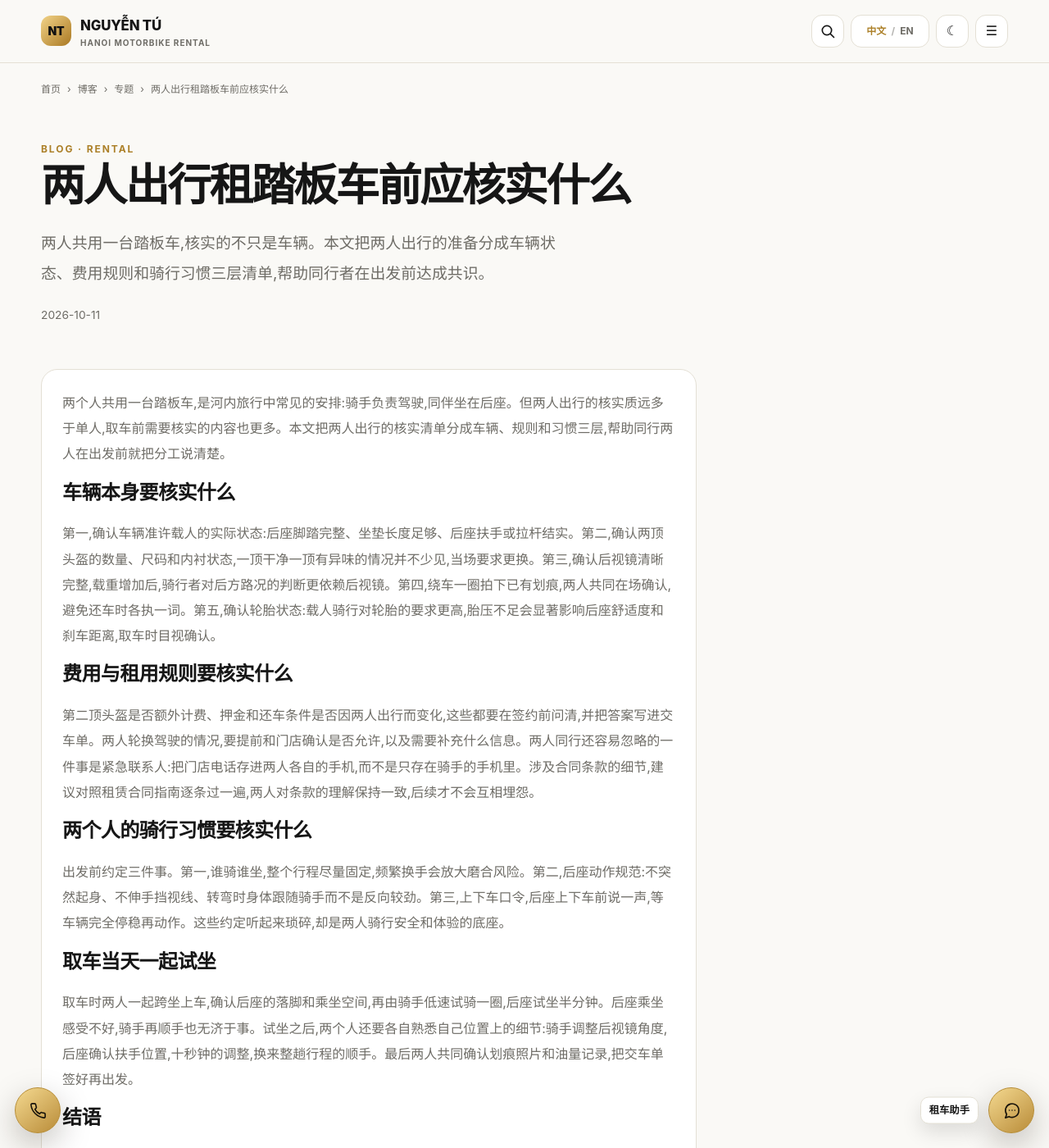
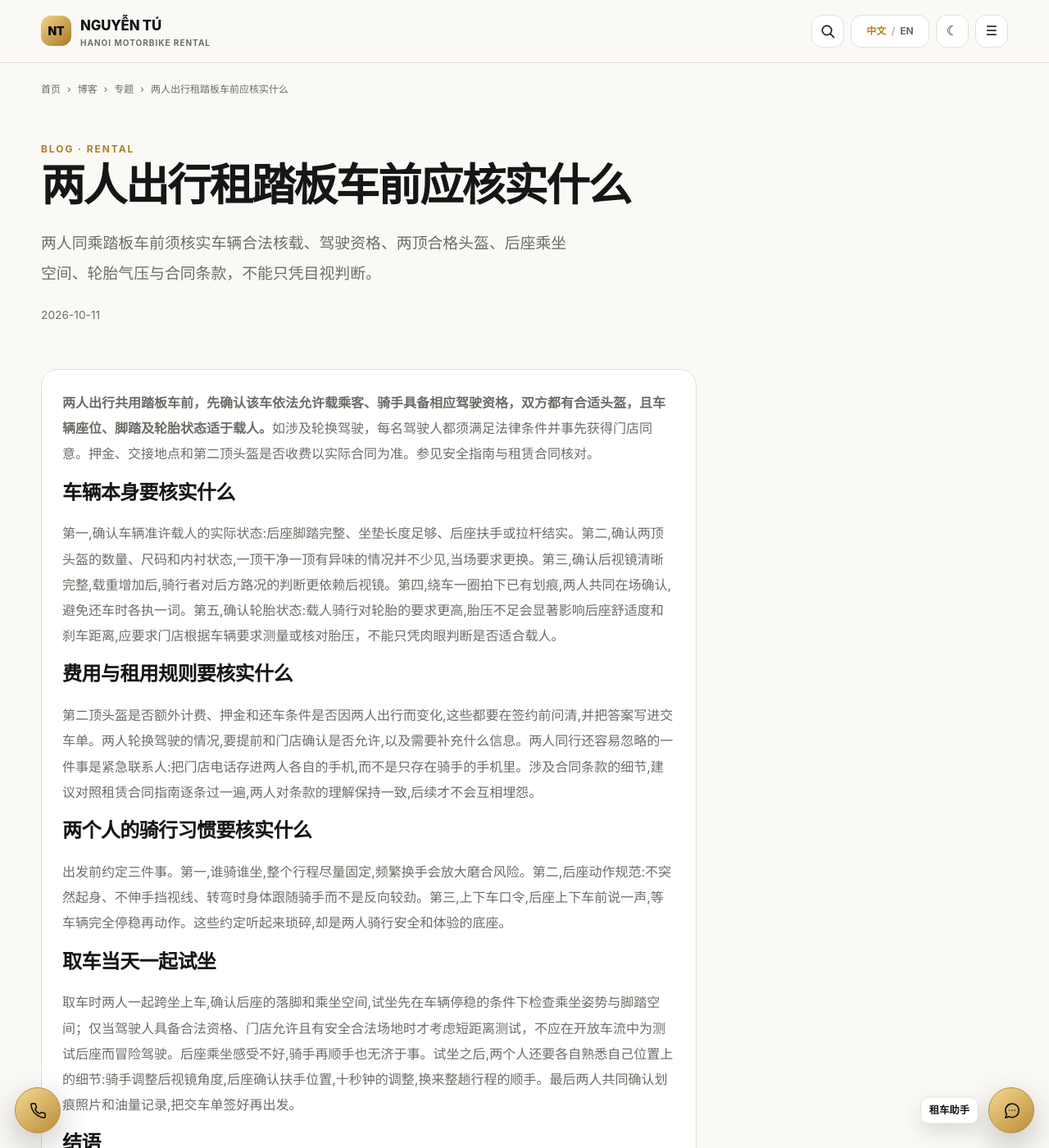
Before and after one commit to thuexemayhanoi/china, a Jekyll site: the page built from _posts/2026-10-11-hanoi-rental-scooters-08.md, in a window 1280 px wide and 1400 px high. Shown: the whole window at 82% size. Built offline with Jekyll 4.4.1, drawn with Linux system fonts in a browser that asks for light colours.

Commit message:
seo(china): answer-first AEO and factual safety edits 2026-10-11-hanoi-rental-scooters-08.md

```diff
--- a/_posts/2026-10-11-hanoi-rental-scooters-08.md
+++ b/_posts/2026-10-11-hanoi-rental-scooters-08.md
@@ -5,18 +5,19 @@ topic: "rental"
 subtopic: "scooters"
 permalink: "/blog/hanoi-rental-scooters-08/"
 title: "两人出行租踏板车前应核实什么"
-description: "两人共用一台踏板车,核实的不只是车辆。本文把两人出行的准备分成车辆状态、费用规则和骑行习惯三层清单,帮助同行者在出发前达成共识。"
+description: "两人同乘踏板车前须核实车辆合法核载、驾驶资格、两顶合格头盔、后座乘坐空间、轮胎气压与合同条款，不能只凭目视判断。"
+last_modified_at: "2026-10-12"
 primary_keyword: "河内踏板车租赁"
 date: "2026-10-11 15:28:34 +0700"
 seo_silo: "rental/scooters"
 breadcrumbs: [{"label":"博客","href":"/blog/"},{"label":"专题","href":"/topics/rental/scooters/"},{"label":"两人出行租踏板车前应核实什么"}]
 publication_method: "automated_qa"
 ---
-两个人共用一台踏板车,是河内旅行中常见的安排:骑手负责驾驶,同伴坐在后座。但两人出行的核实质远多于单人,取车前需要核实的内容也更多。本文把两人出行的核实清单分成车辆、规则和习惯三层,帮助同行两人在出发前就把分工说清楚。
+**两人出行共用踏板车前，先确认该车依法允许载乘客、骑手具备相应驾驶资格，双方都有合适头盔，且车辆座位、脚踏及轮胎状态适于载人。**如涉及轮换驾驶，每名驾驶人都须满足法律条件并事先获得门店同意。押金、交接地点和第二顶头盔是否收费以实际合同为准。参见[安全指南](/topics/guides/safety/)与[租赁合同核对](/topics/guides/contracts/)。
 
 ## 车辆本身要核实什么
 
-第一,确认车辆准许载人的实际状态:后座脚踏完整、坐垫长度足够、后座扶手或拉杆结实。第二,确认两顶头盔的数量、尺码和内衬状态,一顶干净一顶有异味的情况并不少见,当场要求更换。第三,确认后视镜清晰完整,载重增加后,骑行者对后方路况的判断更依赖后视镜。第四,绕车一圈拍下已有划痕,两人共同在场确认,避免还车时各执一词。第五,确认轮胎状态:载人骑行对轮胎的要求更高,胎压不足会显著影响后座舒适度和刹车距离,取车时目视确认。
+第一,确认车辆准许载人的实际状态:后座脚踏完整、坐垫长度足够、后座扶手或拉杆结实。第二,确认两顶头盔的数量、尺码和内衬状态,一顶干净一顶有异味的情况并不少见,当场要求更换。第三,确认后视镜清晰完整,载重增加后,骑行者对后方路况的判断更依赖后视镜。第四,绕车一圈拍下已有划痕,两人共同在场确认,避免还车时各执一词。第五,确认轮胎状态:载人骑行对轮胎的要求更高,胎压不足会显著影响后座舒适度和刹车距离,应要求门店根据车辆要求测量或核对胎压，不能只凭肉眼判断是否适合载人。
 
 ## 费用与租用规则要核实什么
 
@@ -28,7 +29,7 @@ publication_method: "automated_qa"
 
 ## 取车当天一起试坐
 
-取车时两人一起跨坐上车,确认后座的落脚和乘坐空间,再由骑手低速试骑一圈,后座试坐半分钟。后座乘坐感受不好,骑手再顺手也无济于事。试坐之后,两个人还要各自熟悉自己位置上的细节:骑手调整后视镜角度,后座确认扶手位置,十秒钟的调整,换来整趟行程的顺手。最后两人共同确认划痕照片和油量记录,把交车单签好再出发。
+取车时两人一起跨坐上车,确认后座的落脚和乘坐空间,试坐先在车辆停稳的条件下检查乘坐姿势与脚踏空间；仅当驾驶人具备合法资格、门店允许且有安全合法场地时才考虑短距离测试，不应在开放车流中为测试后座而冒险驾驶。后座乘坐感受不好,骑手再顺手也无济于事。试坐之后,两个人还要各自熟悉自己位置上的细节:骑手调整后视镜角度,后座确认扶手位置,十秒钟的调整,换来整趟行程的顺手。最后两人共同确认划痕照片和油量记录,把交车单签好再出发。
 
 ## 结语
 
```
